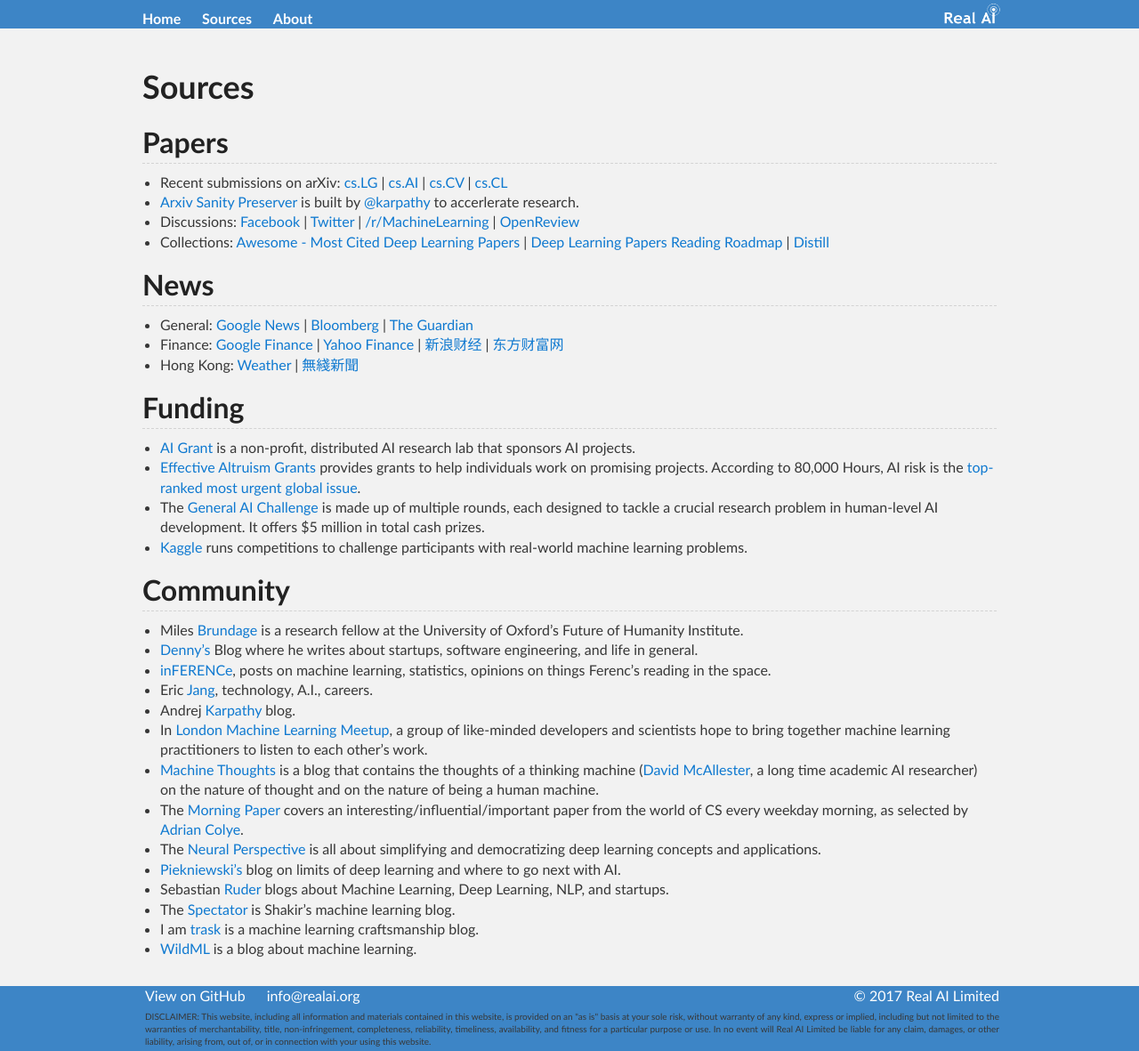
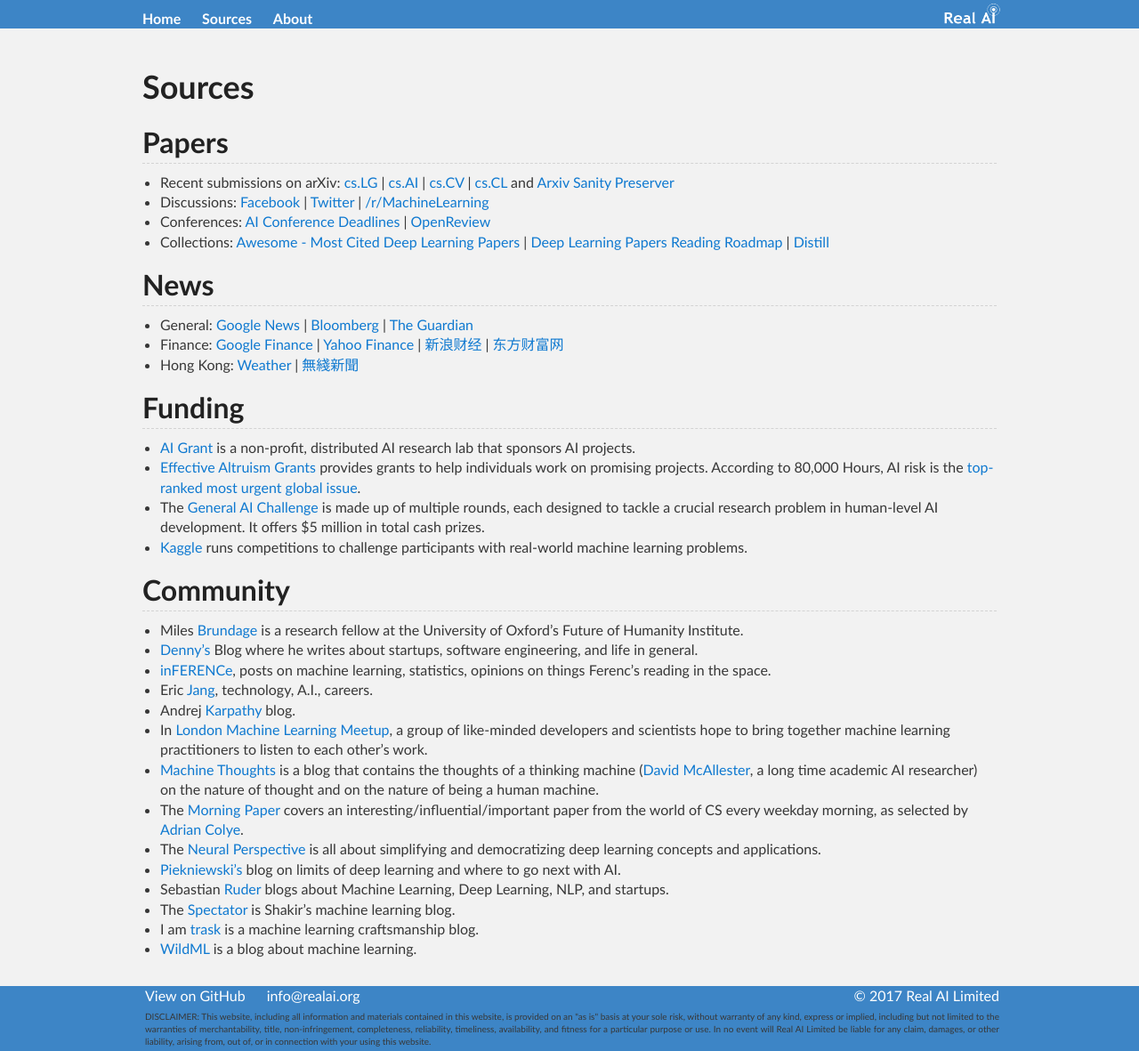
Before and after one commit to Tonywuhk/realai.org, a Jekyll site: the page built from sources.md, in a window 1280 px wide. Shown: the whole page at 89% size. Built offline with Jekyll 4.4.1, drawn with Linux system fonts in a browser that asks for light colours; our own code applies the rules of GitHub Pages for plain Markdown files; the repository's description, which GitHub fills in, is left out.

Commit message:
Update files

```diff
--- a/about/cite-arxiv.py
+++ b/about/cite-arxiv.py
@@ -50,9 +50,13 @@
 
     title = " ".join(item.title.split())
 
+    dot = '.'
+    if title[-1] in ".?!":
+        dot = ''
+
     # Line breaks before binary operators
     cite = ('* ' + date + ', ' + authors + '. [' + title + '](https://arxiv.org/abs/'
-            + id + '). *arXiv:' + id + '*.')
+            + id + ')' + dot + ' *arXiv:' + id + '*.')
 
     return cite
 
--- a/sources.md
+++ b/sources.md
@@ -5,9 +5,9 @@
 
 ## Papers
 
-* Recent submissions on arXiv: [cs.LG](https://arxiv.org/list/cs.LG/recent) \| [cs.AI](https://arxiv.org/list/cs.AI/recent) \| [cs.CV](https://arxiv.org/list/cs.CV/recent) \| [cs.CL](https://arxiv.org/list/cs.CL/recent)
-* [Arxiv Sanity Preserver](http://www.arxiv-sanity.com/toptwtr?timefilter=week) is built by [@karpathy](https://twitter.com/karpathy) to accerlerate research.
-* Discussions: [Facebook](https://www.facebook.com/) \| [Twitter](https://twitter.com/) \| [/r/MachineLearning](https://www.reddit.com/r/MachineLearning/) \| [OpenReview](https://openreview.net/)
+* Recent submissions on arXiv: [cs.LG](https://arxiv.org/list/cs.LG/recent) \| [cs.AI](https://arxiv.org/list/cs.AI/recent) \| [cs.CV](https://arxiv.org/list/cs.CV/recent) \| [cs.CL](https://arxiv.org/list/cs.CL/recent) and [Arxiv Sanity Preserver](http://www.arxiv-sanity.com/toptwtr?timefilter=week)
+* Discussions: [Facebook](https://www.facebook.com/) \| [Twitter](https://twitter.com/) \| [/r/MachineLearning](https://www.reddit.com/r/MachineLearning/)
+* Conferences: [AI Conference Deadlines](https://aideadlin.es/) \| [OpenReview](https://openreview.net/)
 * Collections: [Awesome - Most Cited Deep Learning Papers](https://github.com/terryum/awesome-deep-learning-papers) \| [Deep Learning Papers Reading Roadmap](https://github.com/songrotek/Deep-Learning-Papers-Reading-Roadmap) \| [Distill](http://distill.pub/)
 
 ## News
```
Also changed, not shown: research-groups/publications/facebook-AI-research.md (+1 -0 lines).
